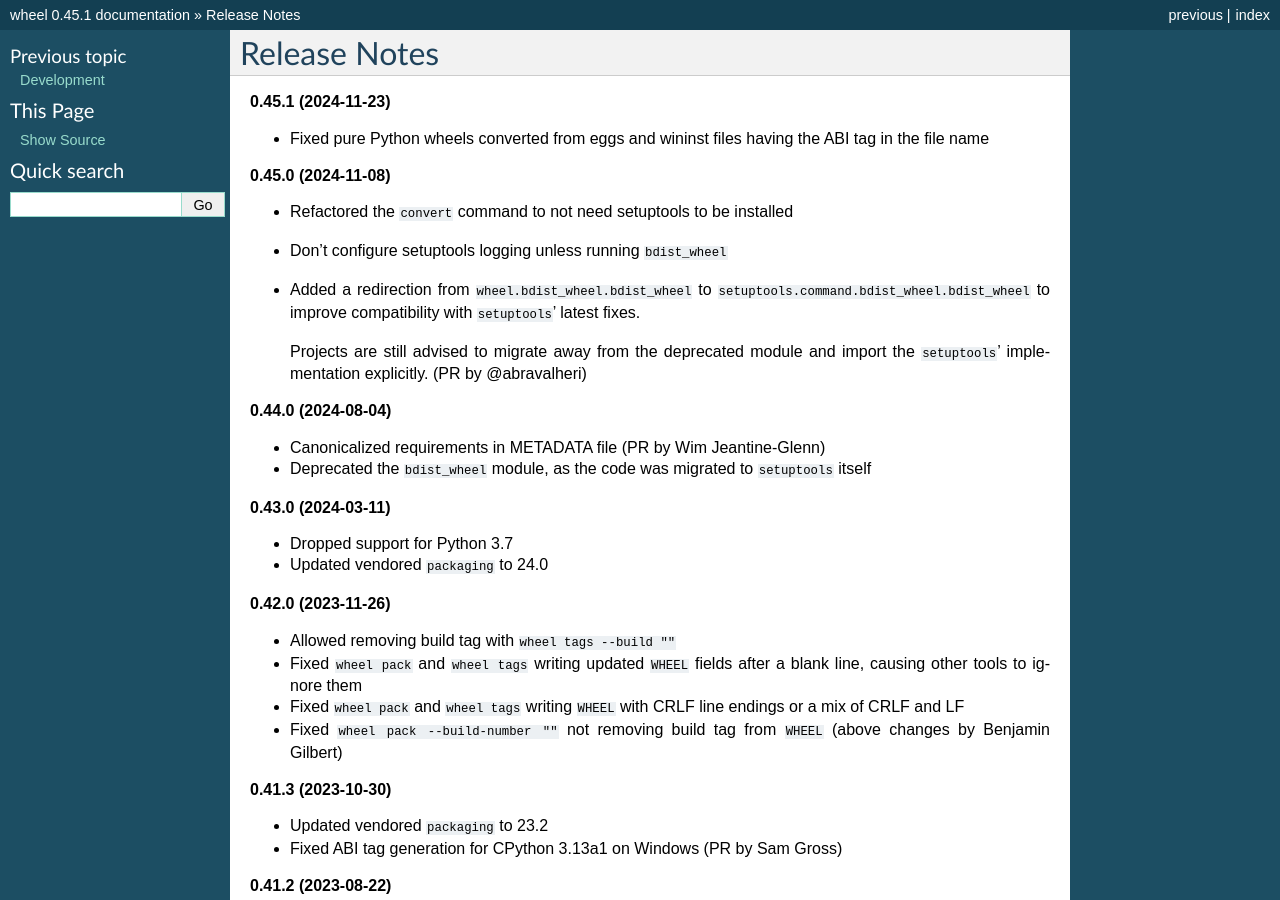
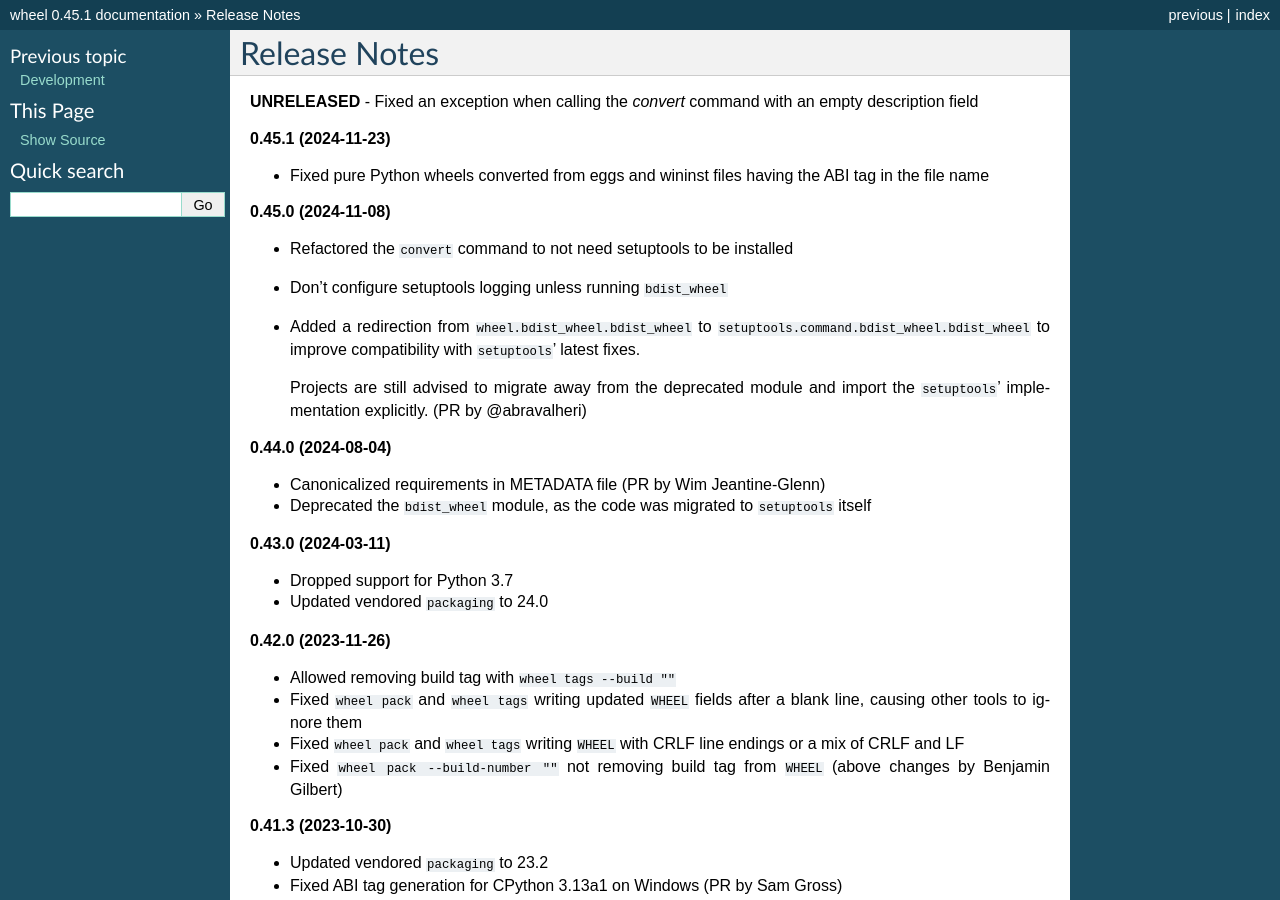
Before and after one commit to pypa/wheel, a Sphinx documentation site: the page built from docs/news.rst, in a window 1280 px wide and 900 px high. Built offline with Sphinx 7.4.7, drawn with Linux system fonts in a browser that asks for light colours.

Commit message:
Update news.rst

```diff
--- a/docs/news.rst
+++ b/docs/news.rst
@@ -1,5 +1,8 @@
 Release Notes
 =============
+
+**UNRELEASED**
+- Fixed an exception when calling the `convert` command with an empty description field
 
 **0.45.1 (2024-11-23)**
 
```
